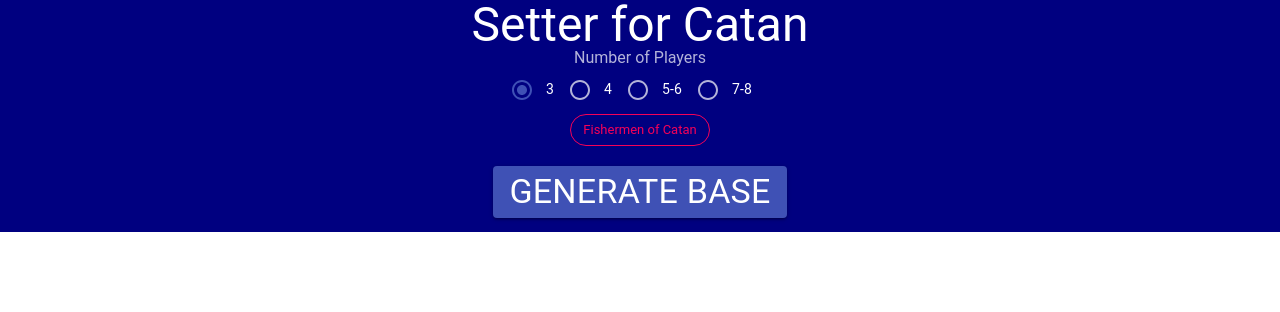
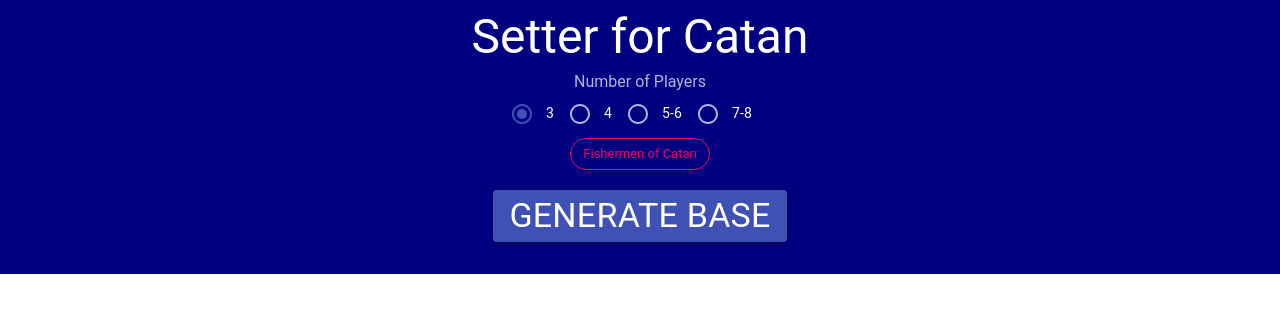
Before and after one commit to noel-yap/setter-for-catan-tsx, a React (Create React App) app: page / in a window 1280 px wide. Shown: the top 312 px of the page. Built offline with nearby package versions, Linux system fonts and the light colour scheme.

Commit message:
Margins added.

```diff
--- a/src/App.css
+++ b/src/App.css
@@ -2,7 +2,7 @@
   text-align: center;
 }
 
-.App-header {
+.App-body {
   background-color: navy;
   display: flex;
   flex-direction: column;
@@ -10,6 +10,12 @@
   justify-content: center;
 }
 
-#generate-board-button {
+#title {
+  margin-top: .25em;
+  margin-bottom: .25em;
+}
+
+#generated-board-div {
+  margin-top: 1em;
   margin-bottom: 1em;
 }
--- a/src/App.tsx
+++ b/src/App.tsx
@@ -58,7 +58,7 @@
       canvasDiv.appendChild(this.renderBoard());
     }
 
-    return (<div ref={this.canvasDivRef}/>);
+    return (<div id="generated-board-div" ref={this.canvasDivRef}/>);
   }
 
   renderBoard(): HTMLCanvasElement {
@@ -374,9 +374,9 @@
 
     return (
         <div className="App">
-          <header className="App-header">
+          <header className="App-body">
             <MuiThemeProvider theme={theme}>
-              <Typography variant="h3">Setter for Catan</Typography>
+              <Typography id="title" variant="h3">Setter for Catan</Typography>
               <FormLabel>Number of Players</FormLabel>
               <RadioGroup
                   id="player-counts"
```
